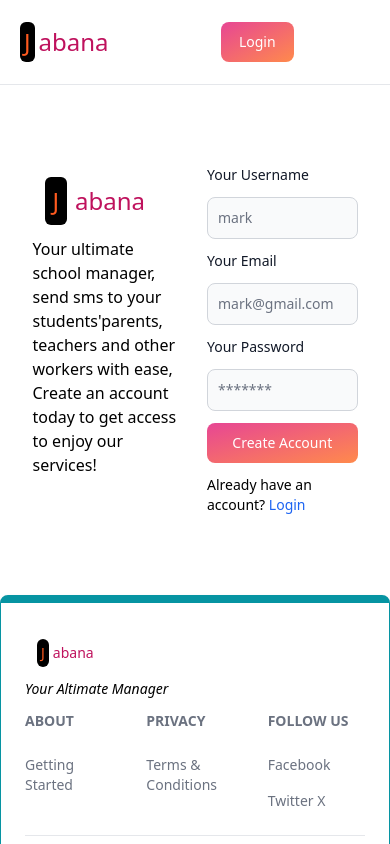
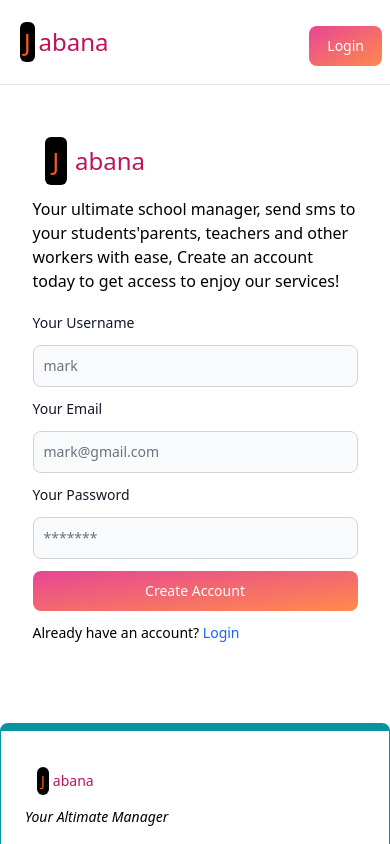
Before and after one commit to WilfredMutwiri/Jabana, a React (Vite) app in the folder frontend/: page /Signup in a window 390 px wide. Shown: the top 844 px of the page. Built offline with nearby package versions, Linux system fonts and the light colour scheme.

Commit message:
styled navbar and signin page

```diff
--- a/frontend/src/components/NavBar.jsx
+++ b/frontend/src/components/NavBar.jsx
@@ -10,6 +10,7 @@ export default function NavBar() {
   const {currentUser}=useSelector(state=>state.user)
   return (
     <Navbar fluid rounded>
+      <div className='w-full flex justify-between'>
       <Navbar.Brand>
       <div className="flex p-3">
         <span className="text-orange-500 text-2xl bg-black p-1 rounded-md">J</span>
@@ -17,7 +18,7 @@ export default function NavBar() {
         </div>
       </Navbar.Brand>
       <div className="block md:order-2  text-lg font-semibold text-pink-700  text-center">
-        <div className='flex gap-2'>
+        <div className='flex gap-2 mt-4'>
         <div>
         {
         currentUser ? <FaRegCircleUser className='text-2xl text-cyan-800'/> : ""
@@ -33,6 +34,7 @@ export default function NavBar() {
         </div>
         </div>
       </div>
+      </div>
       <hr/>
     </Navbar>
   );
--- a/frontend/src/components/Signin.jsx
+++ b/frontend/src/components/Signin.jsx
@@ -56,7 +56,7 @@ export default function SignIn(){
   return (
         <div className="w-full">
             <hr/>
-            <div className="block md:flex w-10/12 pt-20 m-auto gap-5">
+            <div className="block md:flex w-10/12 pt-10 md:pt-20 m-auto gap-5">
                 <div className='flex-1'>
                 <div className="flex p-3">
                 <span className="text-orange-500 text-2xl bg-black p-2 rounded-md">J</span>
@@ -67,7 +67,7 @@ export default function SignIn(){
                     Login today with your email and password to get access to enjoy our services!
                 </p>
                 </div>
-                <div className='flex-1'>
+                <div className='flex-1 mt-5 md:mt-0'>
                     <form className='flex flex-col gap-3' onSubmit={handleSubmit}>
                         <Label value='Your Username'/>
 
--- a/frontend/src/components/signup.jsx
+++ b/frontend/src/components/signup.jsx
@@ -59,7 +59,7 @@ export default function signup() {
     return (
         <div className="w-full">
             <hr />
-            <div className="flex w-10/12 pt-20 m-auto gap-6">
+            <div className="block md:flex w-10/12 pt-10 md:pt-20 m-auto gap-6">
                 <div className='flex-1'>
                 <div className="flex p-3">
                 <span className="text-orange-500 text-2xl bg-black p-2 rounded-md">J</span>
@@ -70,7 +70,7 @@ export default function signup() {
                     Create an account today to get access to enjoy our services!
                 </p>
                 </div>
-                <div className='flex-1'>
+                <div className='flex-1 mt-5 md:mt-0'>
                     <form className='flex flex-col gap-3' onSubmit={handleSubmit}>
                         <Label value='Your Username'/>
                         <TextInput
```
